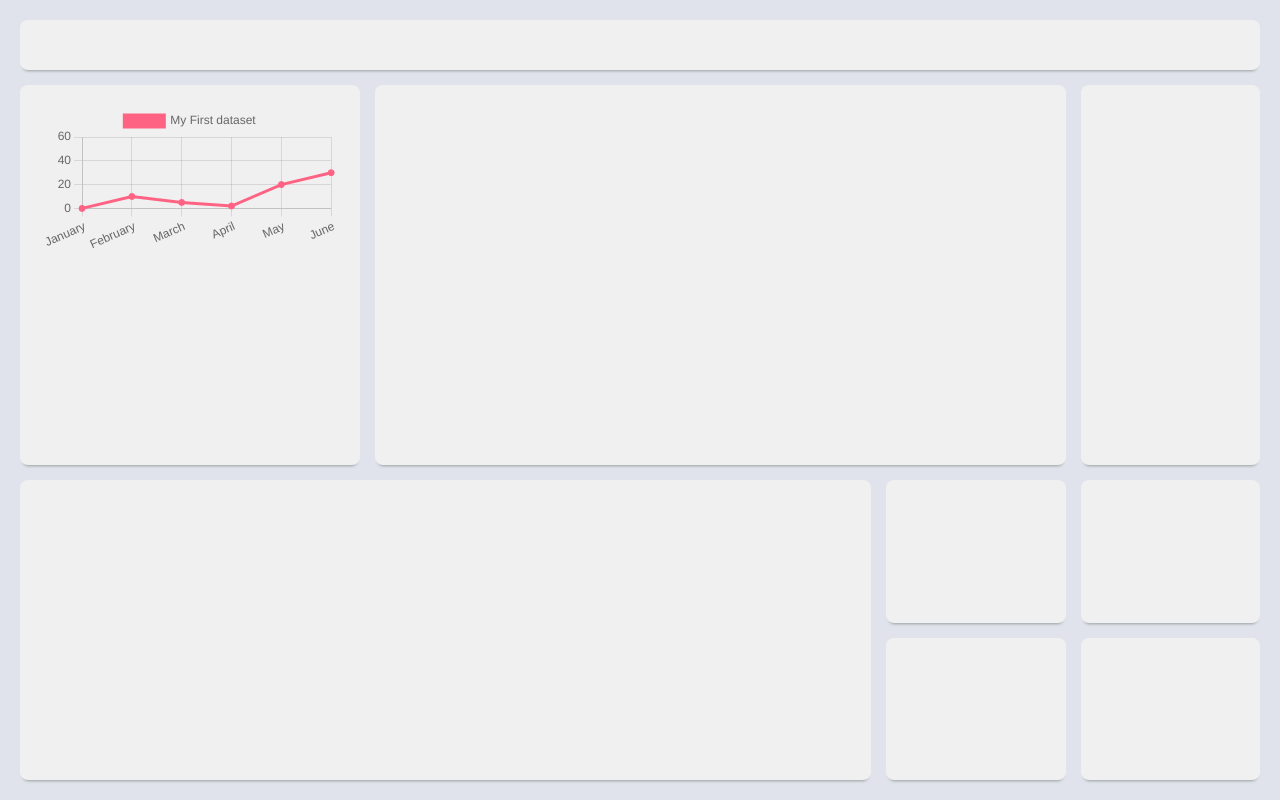
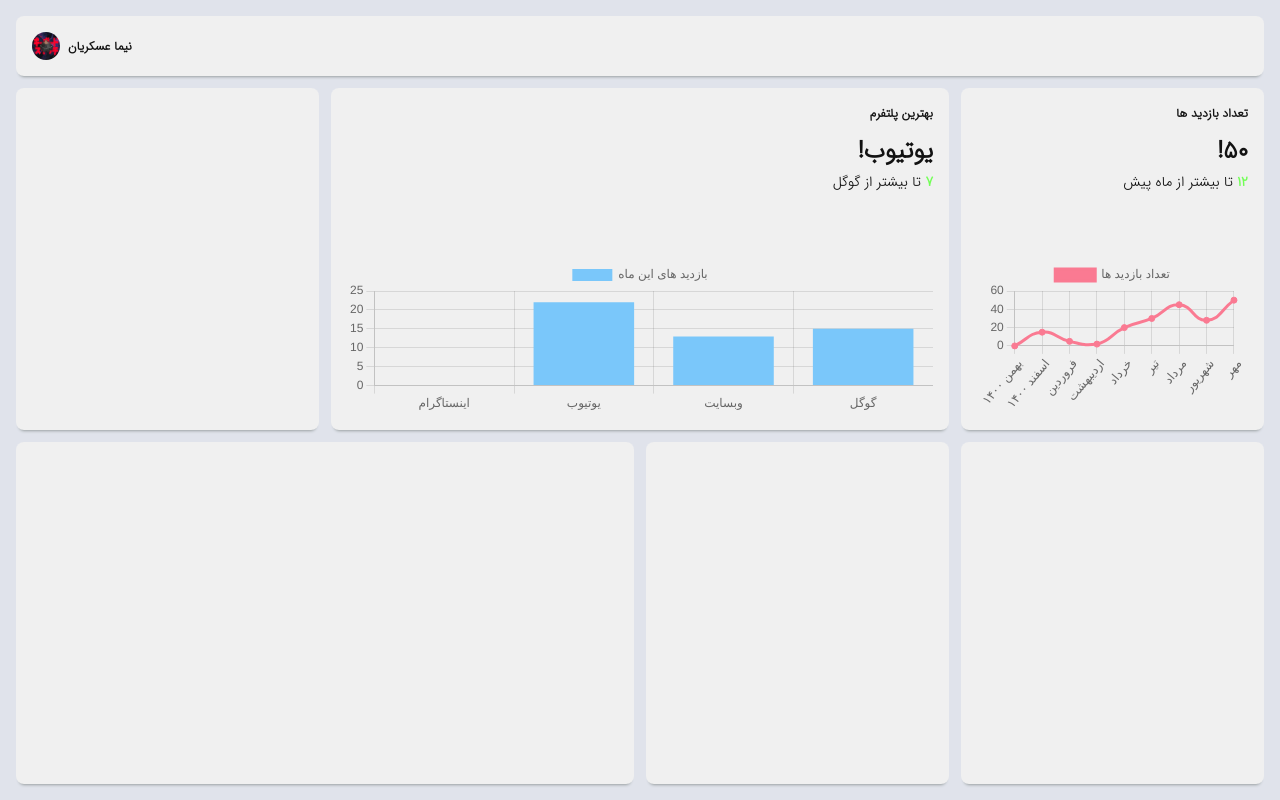
Before and after one commit to nimaaskarian/admin-dashboard, a React (Create React App) app: page / in a window 1280 px wide. Built offline with nearby package versions, Linux system fonts and the light colour scheme.

Commit message:
added charts added namebar

```diff
--- a/src/Theme.jsx
+++ b/src/Theme.jsx
@@ -1,15 +1,29 @@
 import React from "react";
 import { ThemeProvider } from "styled-components";
 
-const theme = {
+const lightRtl = {
   colors: {
     background: "#e0e3eb",
     subBackground: "#f0f0f0",
+    shadow: "#99a0a1",
+    highlighted: "#72ff56",
+    foreground: "#121212",
   },
   fonts: ["Iran Sans"],
+  direction: "rtl",
 };
-
+const darkRtl = {
+  colors: {
+    background: "#383838",
+    subBackground: "#202121",
+    shadow: "#202121",
+    foreground: "#f0f0f0",
+    highlighted: "#72ff56",
+  },
+  fonts: ["Iran Sans"],
+  direction: "rtl",
+};
 const Theme = ({ children }) => (
-  <ThemeProvider theme={theme}>{children}</ThemeProvider>
+  <ThemeProvider theme={lightRtl}>{children}</ThemeProvider>
 );
 export default Theme;
--- a/src/blocks/FloatingCard/index.js
+++ b/src/blocks/FloatingCard/index.js
@@ -1,15 +1,40 @@
 import styled from "styled-components";
 
 const FloatingCard = styled.div`
-  padding: 20px;
+  display: flex;
+  flex-direction: column;
+  padding: 1rem;
   background-color: ${(props) => props.theme.colors.subBackground};
   border-radius: 8px;
   &:hover {
-    box-shadow: 0px 4px 9px -2px #99a0a1;
+    box-shadow: 0px 4px 9px -2px ${(props) => props.theme.colors.shadow};
   }
   grid-area: ${(props) => props.area};
   transition: box-shadow 150ms ease-out;
-  box-shadow: 0px 4px 3px -3px #99a0a1;
+  box-shadow: 0px 4px 3px -3px ${(props) => props.theme.colors.shadow};
+  & > * {
+    width: 100%;
+    height: 100%;
+  }
 `;
+const MainHeader = styled.h1`
+  margin: 0;
+`;
+const SmallHeader = styled.h4`
+  margin: 0;
+  margin-bottom: 10px;
+`;
+const SmallText = styled.span`
+  font-size: 14px;
+  margin: 0;
+`;
+const HighlightedText = styled(SmallText)`
+  color: ${(props) => props.theme.colors.highlighted};
+  font-weight: 700;
+`;
+FloatingCard.HighlightedText = HighlightedText;
+FloatingCard.SmallText = SmallText;
+FloatingCard.SmallHeader = SmallHeader;
+FloatingCard.MainHeader = MainHeader;
 
 export default FloatingCard;
--- /dev/null
+++ b/src/blocks/NameBar/index.js
@@ -0,0 +1,20 @@
+import styled from "styled-components";
+
+const NameBar = styled.div`
+  display: flex;
+  align-items: center;
+  justify-content: end;
+`;
+const Image = styled.img`
+  height: 100%;
+  border-radius: 100px;
+`;
+const Name = styled.h4`
+  margin: 0;
+  margin-left: 0.5rem;
+`;
+
+NameBar.Image = Image;
+NameBar.Name = Name;
+
+export default NameBar;
--- a/src/components/App/index.jsx
+++ b/src/components/App/index.jsx
@@ -3,59 +3,117 @@ import React from "react";
 import Theme from "Theme";
 import { StyledApp } from "./style";
 
-import {
-  Chart as ChartJS,
-  CategoryScale,
-  LinearScale,
-  PointElement,
-  LineElement,
-  Title,
-  Tooltip,
-  Legend,
-  LineController,
-} from "chart.js";
-import { Chart } from "react-chartjs-2";
-
-ChartJS.register(
-  CategoryScale,
-  LinearScale,
-  LineController,
-  PointElement,
-  LineElement,
-  Title,
-  Tooltip,
-  Legend
-);
-
-ChartJS.register(LineController, LineElement, PointElement, LinearScale, Title);
+import "chart.js/auto";
+import { Bar, Chart, Doughnut } from "react-chartjs-2";
+import NameBar from "blocks/NameBar";
+import Image from "assets/128.jpg";
 
 const App = () => {
-  const labels = ["January", "February", "March", "April", "May", "June"];
+  const chartLabels = [
+    "بهمن ۱۴۰۰",
+    "اسفند ۱۴۰۰",
+    "فروردین",
+    "اردیبهشت",
+    "خرداد",
+    "تیر",
+    "مرداد",
+    "شهریور",
+    "مهر",
+  ];
   const chartData = {
-    labels: labels,
+    labels: chartLabels,
     datasets: [
       {
-        label: "My First dataset",
-        backgroundColor: "rgb(255, 99, 132)",
-        borderColor: "rgb(255, 99, 132)",
-        data: [0, 10, 5, 2, 20, 30, 45],
+        label: "تعداد بازدید ها",
+        backgroundColor: "#fa7a92",
+        borderColor: "#fa7a92",
+        data: [0, 15, 5, 2, 20, 30, 45, 28, 50],
+      },
+    ],
+  };
+  const barLabels = ["اینستاگرام", "یوتیوب", "وبسایت", "گوگل"];
+  const barData = {
+    labels: barLabels,
+    datasets: [
+      {
+        label: "بازدید های این ماه",
+        backgroundColor: "#7ac7fa",
+        borderColor: "#7ac7fa",
+        data: [0, 22, 13, 15],
       },
     ],
   };
   return (
     <Theme>
       <StyledApp>
-        <FloatingCard area="navbar"></FloatingCard>
-        <FloatingCard area="first">
-          <Chart type="line" data={chartData} />
+        <FloatingCard area="navbar">
+          <NameBar>
+            <NameBar.Name>نیما عسکریان</NameBar.Name>
+            <NameBar.Image src={Image} />
+          </NameBar>
         </FloatingCard>
-        <FloatingCard area="second"></FloatingCard>
-        <FloatingCard area="third"></FloatingCard>
+        <FloatingCard area="first"></FloatingCard>
+        <FloatingCard area="second">
+          <div>
+            <FloatingCard.SmallHeader>بهترین پلتفرم</FloatingCard.SmallHeader>
+
+            <FloatingCard.MainHeader>یوتیوب!</FloatingCard.MainHeader>
+
+            <FloatingCard.SmallText>
+              <FloatingCard.HighlightedText>۷</FloatingCard.HighlightedText> تا
+              بیشتر از گوگل
+            </FloatingCard.SmallText>
+          </div>
+
+          <div>
+            <Bar
+              type="line"
+              data={barData}
+              options={{
+                maintainAspectRatio: false,
+                font: {
+                  family: "Iran Sans",
+                },
+                animations: {
+                  tension: {
+                    duration: 1000,
+                    easing: "linear",
+                    from: 1,
+                    to: 0,
+                  },
+                },
+              }}
+            />
+          </div>
+        </FloatingCard>
+        <FloatingCard area="third">
+          <div>
+            <FloatingCard.SmallHeader>تعداد بازدید ها</FloatingCard.SmallHeader>
+
+            <FloatingCard.MainHeader>۵۰!</FloatingCard.MainHeader>
+
+            <FloatingCard.SmallText>
+              <FloatingCard.HighlightedText>۱۲</FloatingCard.HighlightedText> تا
+              بیشتر از ماه پیش
+            </FloatingCard.SmallText>
+          </div>
+          <div>
+            <Chart
+              type="line"
+              data={chartData}
+              options={{
+                tension: 0.5,
+                maintainAspectRatio: false,
+                font: {
+                  family: "Iran Sans",
+                },
+              }}
+            />
+          </div>
+        </FloatingCard>
         <FloatingCard area="forth"></FloatingCard>
         <FloatingCard area="fifth"></FloatingCard>
         <FloatingCard area="sixth"></FloatingCard>
-        <FloatingCard area="seventh"></FloatingCard>
-        <FloatingCard area="eighth"></FloatingCard>
       </StyledApp>
     </Theme>
   );
--- a/src/components/App/style.js
+++ b/src/components/App/style.js
@@ -4,13 +4,21 @@ export const StyledApp = styled.div`
   font-family: "Iran Sans";
   width: 100vw;
   height: 100vh;
-  color: ${(props) => props.theme.colors.white};
+  color: ${(props) => props.theme.colors.foreground};
   background-color: ${(props) => props.theme.colors.background};
-  padding: 20px;
+  padding: 1rem;
   display: grid;
-  grid-gap: 15px;
-  grid-template-rows: 50px 50% 1fr 1fr;
-  grid-template-columns: 1fr 40% 1fr 1fr;
-
-  grid-template-areas: "navbar navbar navbar navbar" "first second second third" "forth forth fifth sixth" "forth forth seventh eighth";
+  grid-gap: 0.75rem;
+  font-size: 0.75rem;
+  grid-template-rows: 60px 1fr 1fr;
+  grid-template-columns: 1fr 1fr 1fr 1fr;
+  overflow: hidden;
+  & * {
+    direction: ${(props) => props.theme.direction || "ltr"};
+  }
+  & > * {
+    min-width: 0;
+    min-height: 0;
+  }
+  grid-template-areas: "navbar navbar navbar navbar" "first second second third" "forth forth fifth sixth";
 `;
```
Also changed, not shown: src/assets/128.jpg (added).
